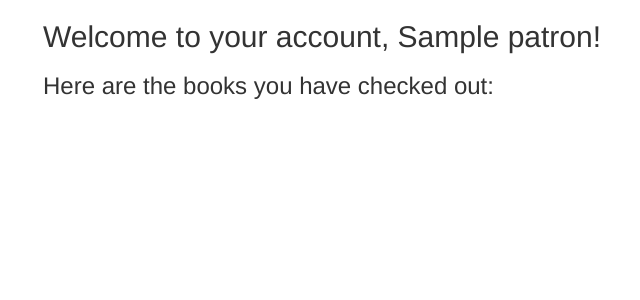
After one commit to joekarasek/epicodus-PHP-library, a PHP site: template views/patron-checkouts.html.twig in a window 1280 px wide. The commit adds this page. Shown: the top 300 px of the page, without its empty margins (27-667 px from the left). Run offline with PHP 8.4, Linux system fonts and the light colour scheme; the template is opened without the code that fills it: most values are stand-ins (such as "Sample title", 1, 10 or a date in 2020); some libraries are stand-ins or nearby versions.

Commit message:
add ability to checkout more than one copy of a book

```diff
--- a/src/Book.php
+++ b/src/Book.php
@@ -50,7 +50,8 @@
         function checkout()
         {
             if($this->countCopiesAvailable()>0) {
-                $GLOBALS['DB']->exec("UPDATE copies SET checked_out = 1 WHERE book_id = {$this->getId()} LIMIT 1;");
+                $GLOBALS['DB']->exec("UPDATE copies SET checked_out = 1 WHERE book_id = {$this->getId()} AND checked_out = 0 LIMIT 1;");
+                // $GLOBALS['DB']->exec("INSERT INTO checkouts ")
             }
         }
 
--- /dev/null
+++ b/views/patron-checkouts.html.twig
@@ -0,0 +1,22 @@
+<!DOCTYPE html>
+<html>
+  <head>
+    {% include '/includes/head.html.twig' %}
+  </head>
+  <body>
+    {% include '/includes/patron-navbar.html.twig' %}
+    <div class="container">
+      {% include '/includes/message.html.twig' %}
+      <h2>Welcome to your account, {{ patron.getName }}!</h2>
+      <h3>Here are the books you have checked out:</h3>
+      <!-- <ul>
+          {% for checkout in checkouts %}
+              <li>DISPLAY CHECKED OUT BOOKS HERE</li>
+              <form action="/patron/{{ patron.getId }}/checkouts/{{ book.getId }}/return" method="post">
+              <button type='submit' class='btn btn-danger'>Return this book!</button>
+          </form>
+          {% endfor %}
+      </ul> -->
+    </div>
+  </body>
+</html>
```
Also changed, not shown: app/app.php (+9 -0 lines).
